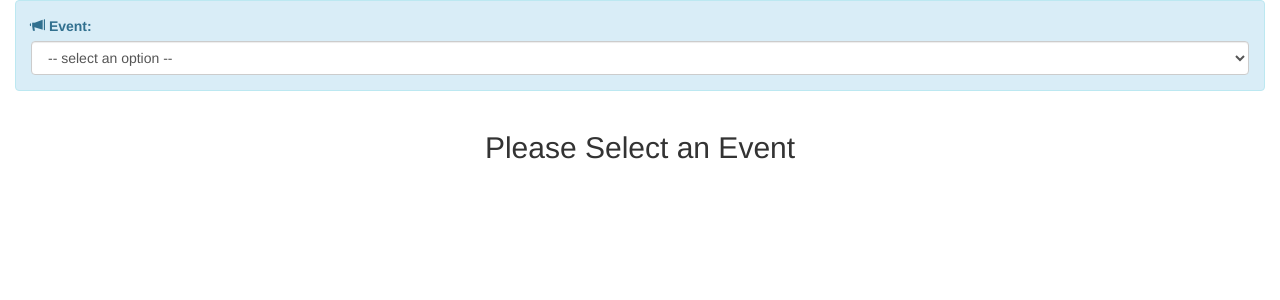
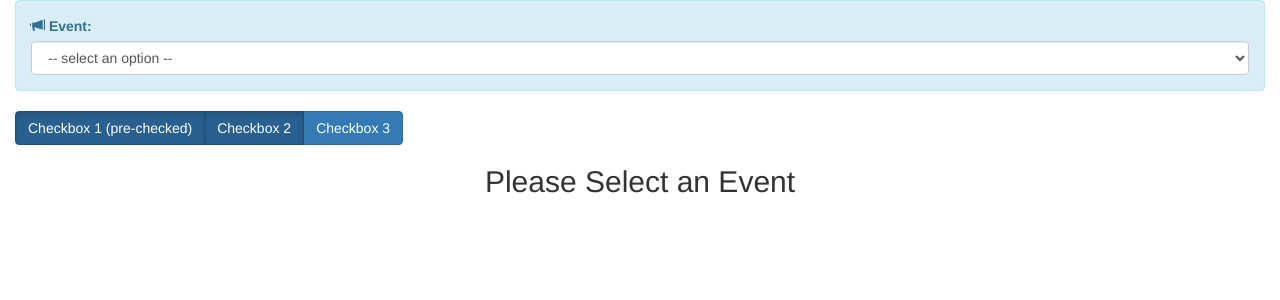
Before and after one commit to alexsb-software/Availability-App, an Angular app: page /aval in a window 1280 px wide. Shown: the top 300 px of the page. Built offline with nearby package versions, Linux system fonts and the light colour scheme.

Commit message:
Multiple select fix

```diff
--- a/src/app/user_reg/useraval.component.html
+++ b/src/app/user_reg/useraval.component.html
@@ -9,6 +9,18 @@
                 <option value='0' selected > -- select an option -- </option>
                 <option *ngFor='let event of eventsList' value="{{event.id}}">{{event.title}}</option>
             </select>
+        </div>
+
+        <div class="btn-group" data-toggle="buttons">
+            <label class="btn btn-primary active">
+                <input type="checkbox" autocomplete="off" checked> Checkbox 1 (pre-checked)
+            </label>
+            <label class="btn btn-primary active">
+                <input type="checkbox" autocomplete="off"> Checkbox 2
+            </label>
+            <label class="btn btn-primary">
+                <input type="checkbox" autocomplete="off"> Checkbox 3
+            </label>
         </div>
 
         <div class="container">
@@ -23,9 +35,16 @@
                     </div>
                     <div class="panel-body">
                         <div class="form-group">
-                            <div class="checkbox" *ngFor='let shift of day; let j = index'>
+                            <!-- <div class="checkbox" *ngFor='let shift of day; let j = index'>
                                 <label><input type="checkbox" (CheckboxStateChange)='onChanged(i, j)'
                                 [checked]="eventData.avalHash[i][j]" value="{{j}}">Shift {{j + 1}}</label>
+                            </div> -->
+                            <div class="btn-group" data-toggle="buttons">
+                                <label *ngFor='let shify of day; let j = index'
+                                class="btn btn-primary {{eventData.avalHash[i][j] ? 'active' : ''}}"
+                                for='check{{i}}{{j}}'>
+                                    <input (click)='onChanged(i, j)' type="checkbox" id='check{{i}}{{j}}' autocomplete="off"> Shift {{i}} {{j}}
+                                </label>
                             </div>
                         </div>
                     </div>
--- a/src/app/user_reg/useraval.component.ts
+++ b/src/app/user_reg/useraval.component.ts
@@ -27,7 +27,9 @@ export class UserAvalComponent implements OnInit{
     }
 
     onChanged(i: number, j: number): void {
+        console.log("Called with: ", i, j);
         this.eventData.avalHash[i][j] = !this.eventData.avalHash[i][j];
+        console.log(this.eventData.avalHash[i]);
     }
 
     onEventSelected(id: number): void {
--- a/src/index.html
+++ b/src/index.html
@@ -5,6 +5,7 @@
     <base href="/">
     <meta charset="utf-8">
     <link rel="stylesheet" href="https://unpkg.com/bootstrap@3.3.7/dist/css/bootstrap.min.css">
+
     <title>EventsApp</title>
 
 
@@ -14,6 +15,7 @@
 
 <body>
     <app-root>Loading...</app-root>
+    <script src="https://maxcdn.bootstrapcdn.com/bootstrap/3.3.7/js/bootstrap.min.js" integrity="sha384-Tc5IQib027qvyjSMfHjOMaLkfuWVxZxUPnCJA7l2mCWNIpG9mGCD8wGNIcPD7Txa" crossorigin="anonymous"></script>
 </body>
 
 </html>
```
